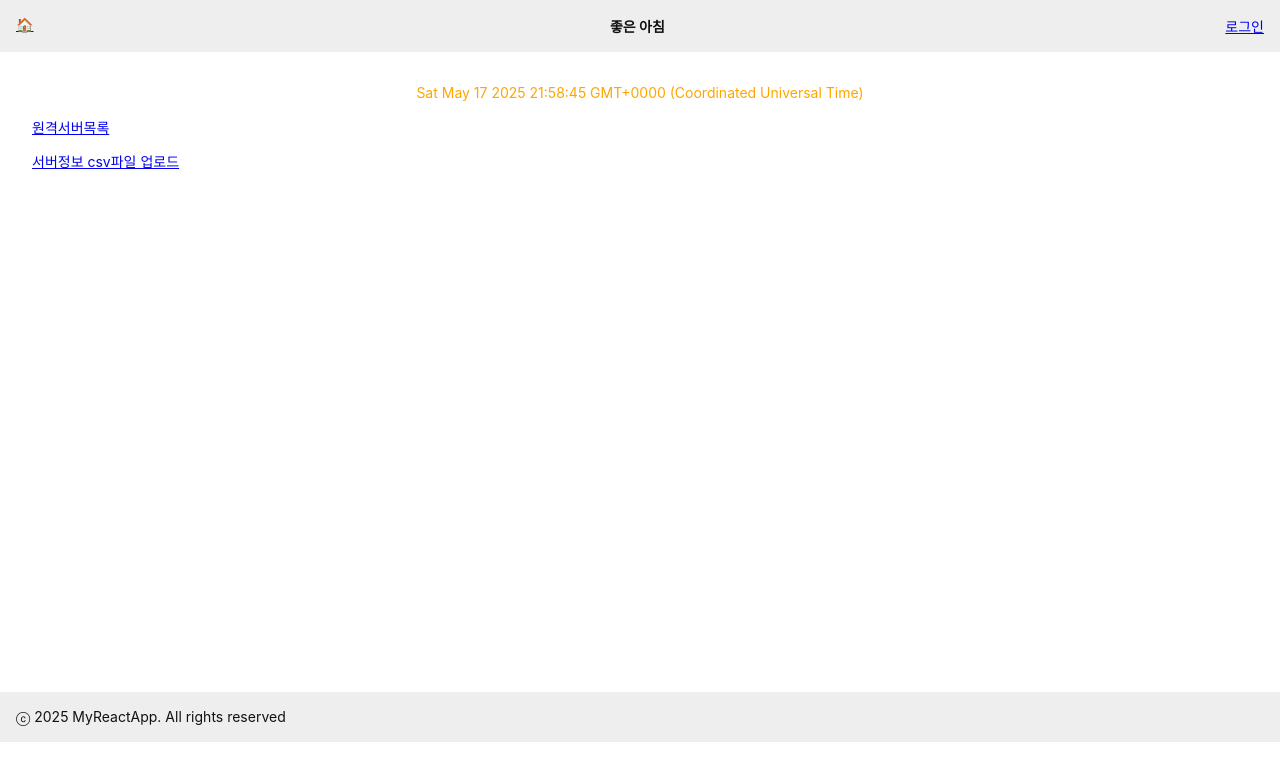
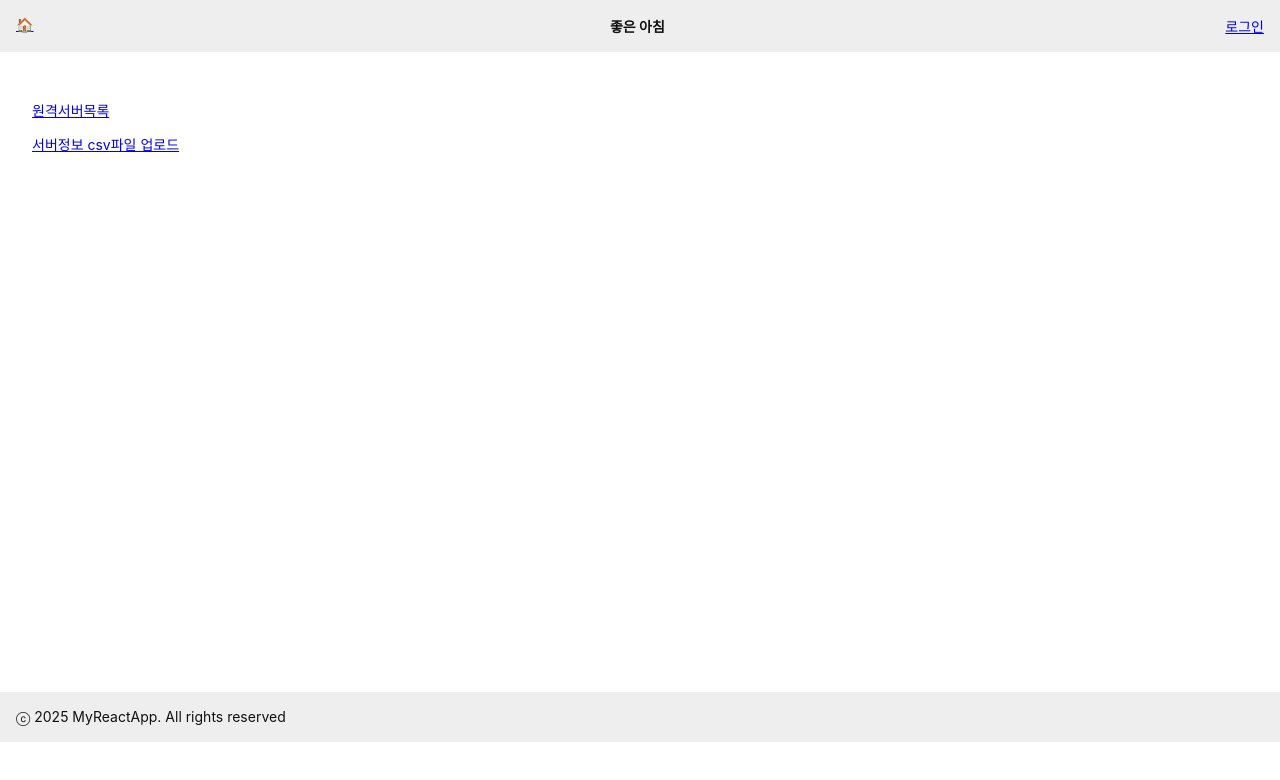
Before and after one commit to mrjung72/my-vite-complete-react-app, a React (Vite) app: page / in a window 1280 px wide. Shown: the top 780 px of the page. Built offline with nearby package versions, Linux system fonts and the light colour scheme.

Commit message:
필요없는 로직 제거

```diff
--- a/src/pages/HomePage.tsx
+++ b/src/pages/HomePage.tsx
@@ -10,7 +10,6 @@ const HomePage: React.FC = () => {
     const loading = useAppSelector((state) => state.ui.loading)
     return (
         <Layout>
-            <DateDisplay />
             <div style={{ marginTop: '1rem' }}>
                 <ul style={{ listStyleType: 'none', padding: 0 }}>
                     <Link to="/remotedb-status" style={{ marginRight: '1rem' }}>원격서버목록</Link>
```
